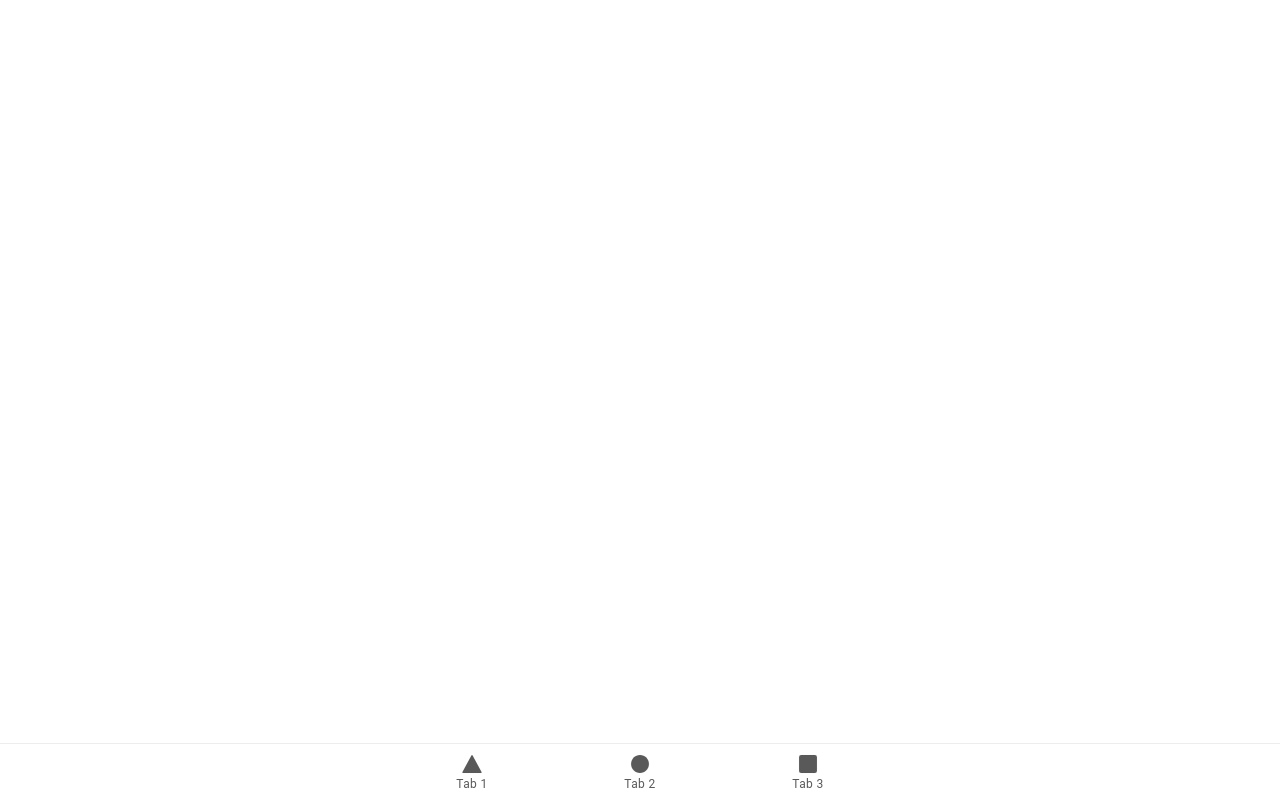
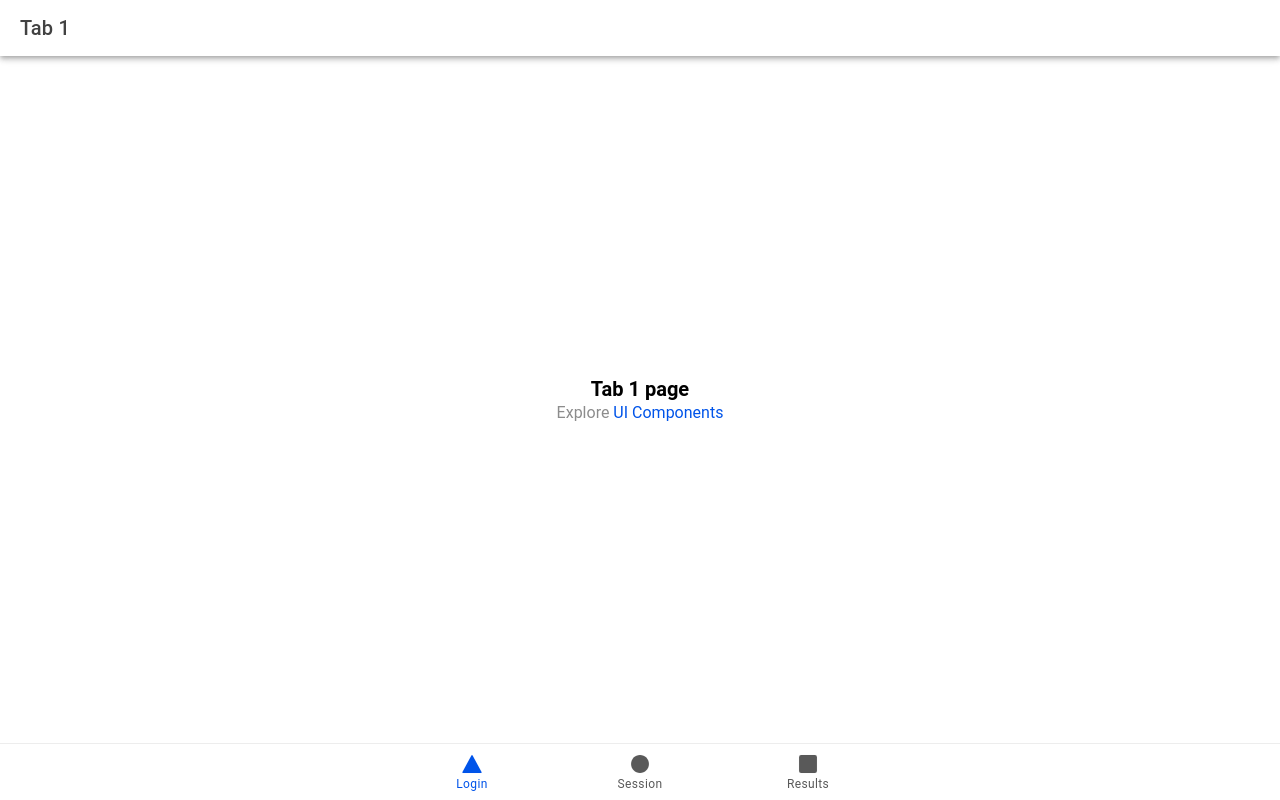
Before and after one commit to sebastiian06/app-attendance, a React (Vite) app in the folder app/: page /login in a window 1280 px wide. Built offline with nearby package versions, Linux system fonts and the light colour scheme.

Commit message:
refactor: adaptar navegación a pantallas de login, sesión y resultados

```diff
--- a/app/src/App.tsx
+++ b/app/src/App.tsx
@@ -11,9 +11,9 @@
 } from '@ionic/react';
 import { IonReactRouter } from '@ionic/react-router';
 import { ellipse, square, triangle } from 'ionicons/icons';
-import Tab1 from './pages/Tab1';
-import Tab2 from './pages/Tab2';
-import Tab3 from './pages/Tab3';
+import Login from './pages/Login';
+import Session from './pages/Session';
+import Results from './pages/Results';
 
 /* Core CSS required for Ionic components to work properly */
 import '@ionic/react/css/core.css';
@@ -52,31 +52,31 @@
     <IonReactRouter>
       <IonTabs>
         <IonRouterOutlet>
-          <Route exact path="/tab1">
-            <Tab1 />
+          <Route exact path="/login">
+            <Login />
           </Route>
-          <Route exact path="/tab2">
-            <Tab2 />
+          <Route exact path="/session">
+            <Session />
           </Route>
-          <Route path="/tab3">
-            <Tab3 />
+          <Route path="/results">
+            <Results />
           </Route>
           <Route exact path="/">
-            <Redirect to="/tab1" />
+            <Redirect to="/login" />
           </Route>
         </IonRouterOutlet>
         <IonTabBar slot="bottom">
-          <IonTabButton tab="tab1" href="/tab1">
+          <IonTabButton tab="tab1" href="/login">
             <IonIcon aria-hidden="true" icon={triangle} />
-            <IonLabel>Tab 1</IonLabel>
+            <IonLabel>Login</IonLabel>
           </IonTabButton>
-          <IonTabButton tab="tab2" href="/tab2">
+          <IonTabButton tab="tab2" href="/session">
             <IonIcon aria-hidden="true" icon={ellipse} />
-            <IonLabel>Tab 2</IonLabel>
+            <IonLabel>Session</IonLabel>
           </IonTabButton>
-          <IonTabButton tab="tab3" href="/tab3">
+          <IonTabButton tab="tab3" href="/results">
             <IonIcon aria-hidden="true" icon={square} />
-            <IonLabel>Tab 3</IonLabel>
+            <IonLabel>Results</IonLabel>
           </IonTabButton>
         </IonTabBar>
       </IonTabs>
```
Also changed, not shown: app/src/pages/Login.tsx (renamed from app/src/pages/Tab1.tsx), app/src/pages/Results.tsx (renamed from app/src/pages/Tab3.tsx), app/src/pages/Session.tsx (renamed from app/src/pages/Tab2.tsx).
